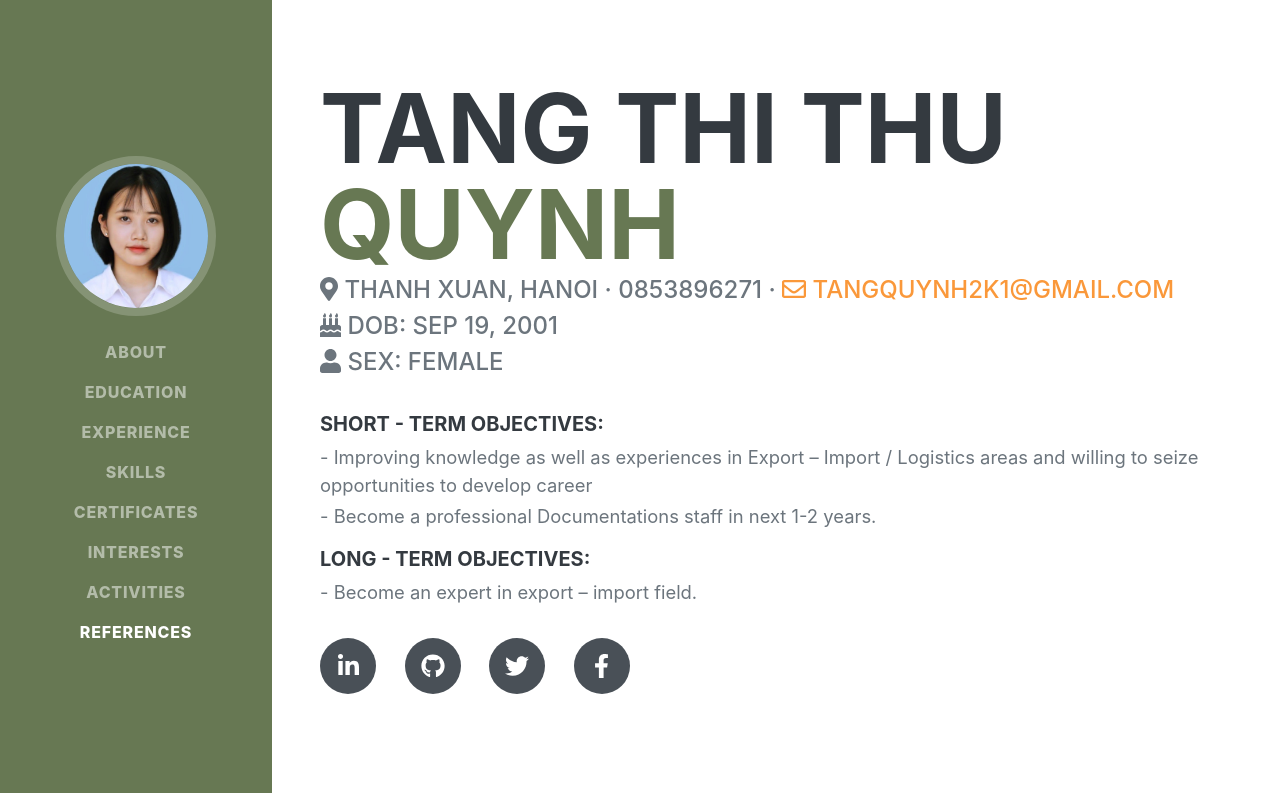
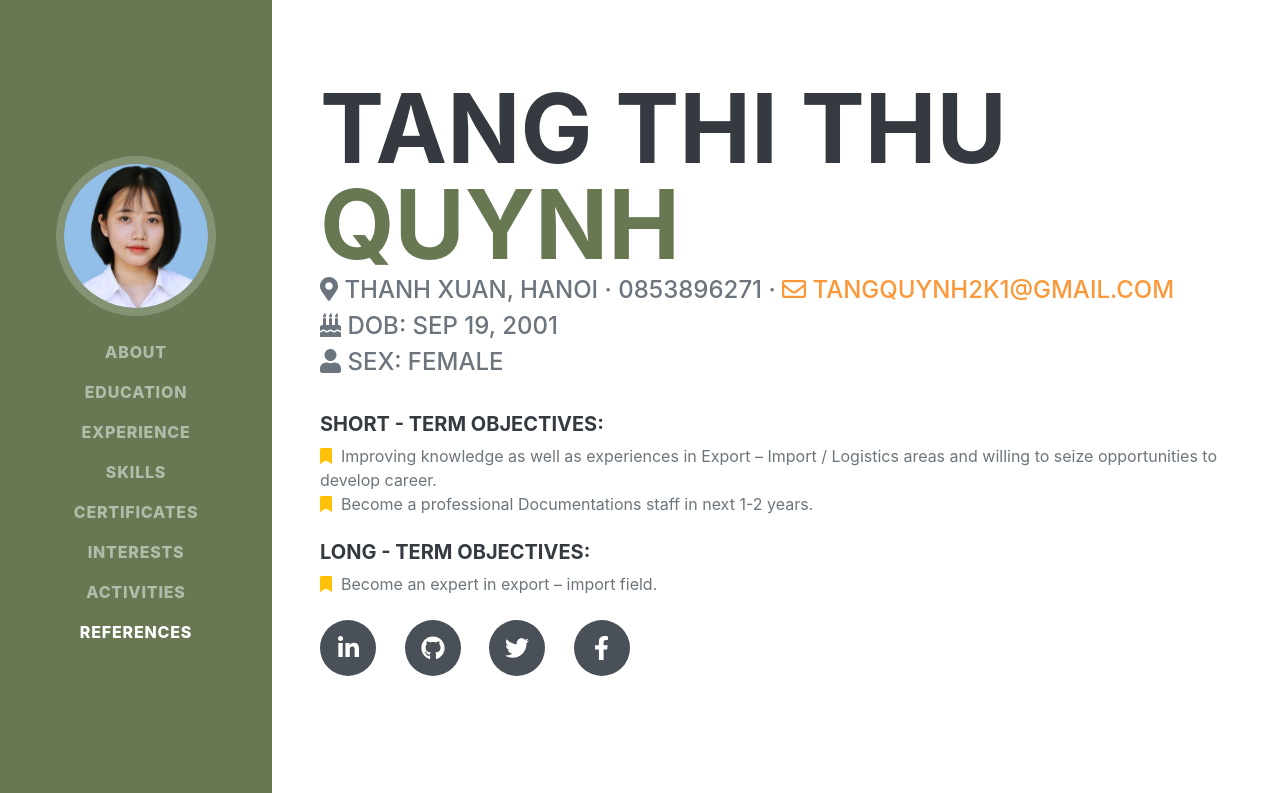
Before and after one commit to quynhtang/cv-docs, a plain HTML site: page index.html in a window 1280 px wide. Shown: the top 793 px of the page. Drawn offline with nearby package versions, Linux system fonts and the light colour scheme; a web font is replaced by a local one.

Commit message:
Update My CV

```diff
--- a/index.html
+++ b/index.html
@@ -60,18 +60,26 @@
                 <div class="subheading mb-5">
                     <i class="icon-size fa fa-map-marker-alt"></i>
                     Thanh Xuan, Hanoi · 0853896271 ·
-                    <a href="mailto:name@email.com" class="hover-text"><i class="far fa-envelope"></i> tangquynh2k1@gmail.com</a><br>
+                    <a href="mailto:name@email.com" class="hover-text"><i class="far fa-envelope"></i>
+                        tangquynh2k1@gmail.com</a><br>
                     <a><i class="icon-size fa fa-birthday-cake"></i> DOB: Sep 19, 2001</a><br>
                     <a><i class="icon-size fa fa-user"></i> Sex: Female</a>
                 </div>
                 <h5>Short - term Objectives:</h5>
-                <p class="lead">
-                    - Improving knowledge as well as experiences in Export – Import / Logistics areas and willing to
-                    seize opportunities to develop career</p>
-                <p class="lead" style="margin-top: -12px;">
-                    - Become a professional Documentations staff in next 1-2 years.</p>
+                <div class="mb-0">
+                    <i class="fa-custom-list fa fa-bookmark text-warning"></i>&nbsp;
+                    Improving knowledge as well as experiences in Export – Import / Logistics areas and willing to seize
+                    opportunities to develop career.<br>
+                </div>
+                <div class="mb-0">
+                    <i class="fa-custom-list fa fa-bookmark text-warning"></i>&nbsp;
+                    Become a professional Documentations staff in next 1-2 years.<br>
+                </div><br>
                 <h5>Long - term Objectives:</h5>
-                <p class="lead mb-5">- Become an expert in export – import field.</p>
+                <div class="mb-0">
+                    <i class="fa-custom-list fa fa-bookmark text-warning"></i>&nbsp;
+                    Become an expert in export – import field.<br>
+                </div><br>
                 <div class="social-icons">
                     <a class="social-icon" href="#"><i class="fab fa-linkedin-in"></i></a>
                     <a class="social-icon" href="#"><i class="fab fa-github"></i></a>
@@ -91,7 +99,8 @@
                 </div>
                 <div class="d-flex flex-column flex-md-row justify-content-between mb-5">
                     <div class="flex-grow-1">
-                        <h3 class="text-primary-1 mb-0">EXPORT – IMPORT AND LOGISTICS TRAINING COURSE AT HALE EXIM TRAINING CENTER</h3>
+                        <h3 class="text-primary-1 mb-0">EXPORT – IMPORT AND LOGISTICS TRAINING COURSE AT HALE EXIM
+                            TRAINING CENTER</h3>
                         <ul class="fa-ul mb-0" style="margin-left: 25px; padding-top: 15px;">
                             <li>
                                 <span class="fa-li"><i class="fas fa-check"></i></span>
```
Also changed, not shown: css/styles.css.
